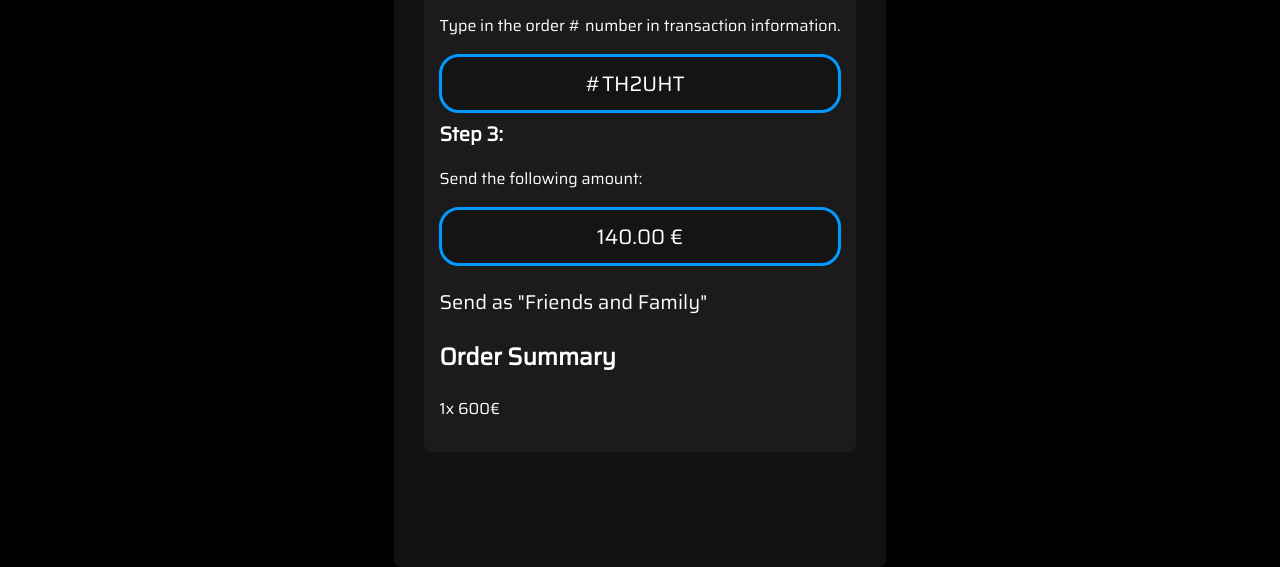
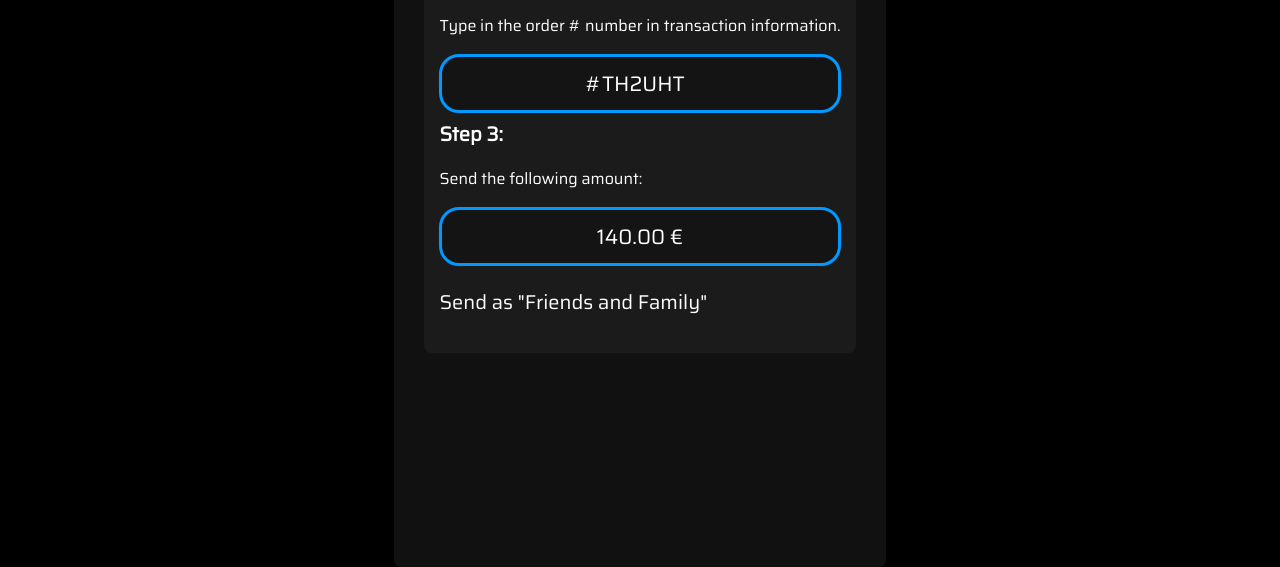
Before and after one commit to kimbopom/09PPhjh, a plain HTML site: page index.html in a window 1280 px wide. Shown: the part 583-1150 px from the top of the page. Drawn offline with Linux system fonts and the light colour scheme; a script that the page names is missing.

Commit message:
Update index.html

```diff
--- a/index.html
+++ b/index.html
@@ -242,8 +242,8 @@ transform: translateY(100vh);
     </div>
         <p class="send-as-friends">Send as "Friends and Family"</p>
 </div>
-<h2>Order Summary</h2>
-<p>1x 600€</p>
+<h2></h2>
+<p></p>
 <!-- Include your order summary here -->
 <!-- You can include a form for user information and confirmation -->
 </div>
```
